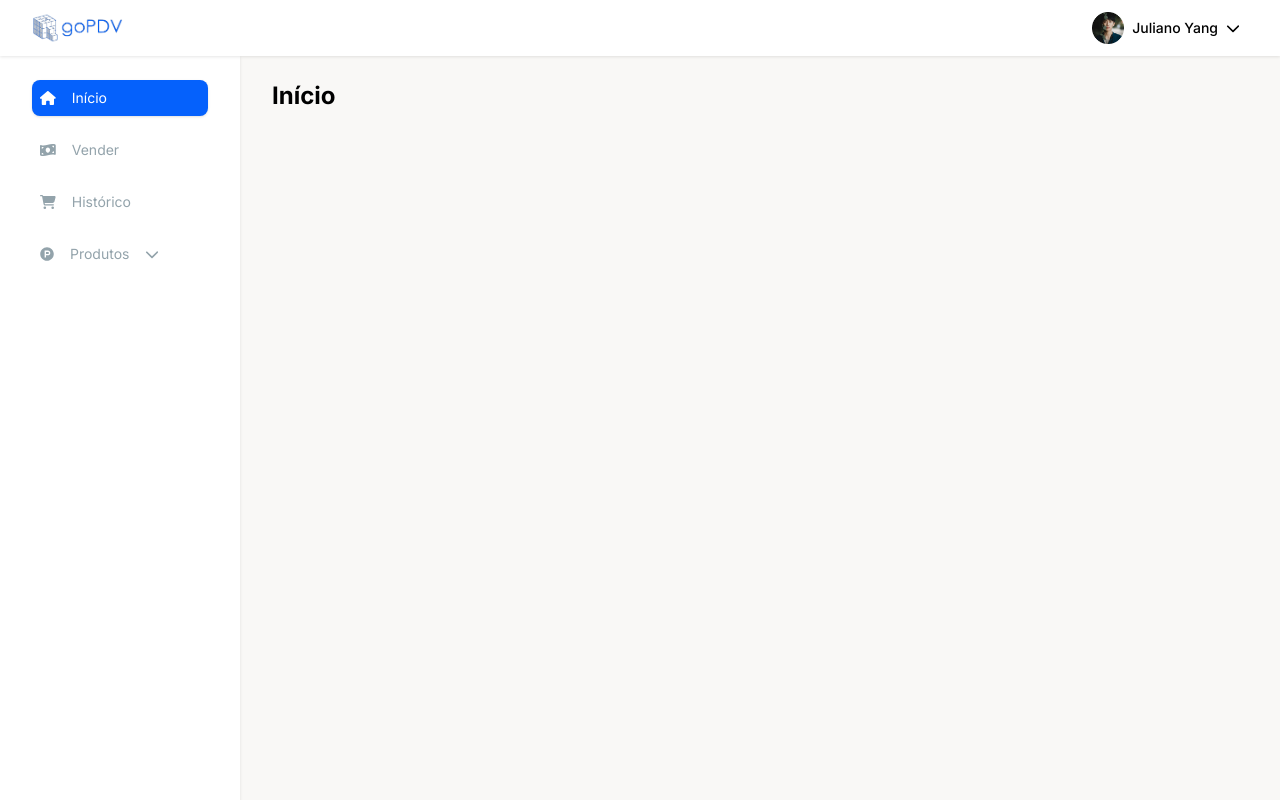
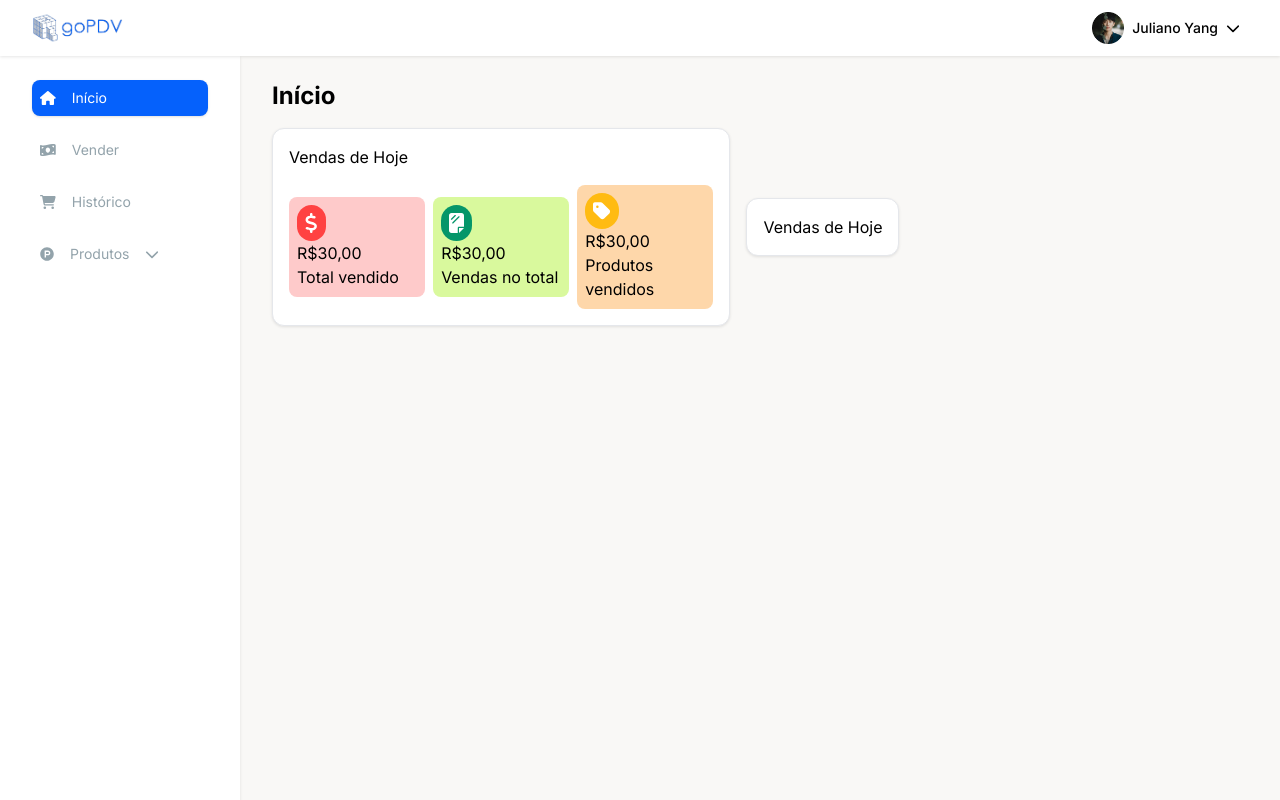
Before and after one commit to AlissonSilva07/frontend-sistema-pdv, an Angular app: page /inicio in a window 1280 px wide. Built offline with nearby package versions, Linux system fonts and the light colour scheme.

Commit message:
Criação de componentes da tela de início

```diff
--- a/src/app/app.module.ts
+++ b/src/app/app.module.ts
@@ -24,6 +24,8 @@ import { CadastrarProdutosComponent } from './pages/tela-produtos/cadastrar-prod
 import { BrowserAnimationsModule } from '@angular/platform-browser/animations';
 import { PopupExcluirComponent } from './shared/popup-excluir/popup-excluir.component';
 import { PopupIncluirComponent } from './shared/popup-incluir/popup-incluir.component';
+import { VendasHojeComponent } from './shared/vendas-hoje/vendas-hoje.component';
+import { VendasMaisVendidosComponent } from './shared/vendas-mais-vendidos/vendas-mais-vendidos.component';
 
 @NgModule({
   declarations: [
@@ -45,7 +47,9 @@ import { PopupIncluirComponent } from './shared/popup-incluir/popup-incluir.comp
     ListarProdutosComponent,
     CadastrarProdutosComponent,
     PopupExcluirComponent,
-    PopupIncluirComponent
+    PopupIncluirComponent,
+    VendasHojeComponent,
+    VendasMaisVendidosComponent
   ],
   imports: [
     BrowserModule,
--- a/src/app/pages/tela-inicio/tela-inicio.component.html
+++ b/src/app/pages/tela-inicio/tela-inicio.component.html
@@ -1,3 +1,7 @@
 <main class="w-full h-screen pt-20 pb-14 pl-[272px] pr-8 bg-cinza-100 flex flex-col gap-4 z-10">
     <p class="text-2xl text-cinza-600 font-bold">Início</p>
+    <div class="w-full flex items-center gap-4">
+        <app-vendas-hoje></app-vendas-hoje>
+        <app-vendas-mais-vendidos></app-vendas-mais-vendidos>
+    </div>
 </main>
--- /dev/null
+++ b/src/app/shared/vendas-hoje/vendas-hoje.component.html
@@ -0,0 +1,26 @@
+<div class="w-full h-full flex flex-col items-start p-4 gap-4 bg-white rounded-xl shadow-padrao border">
+    <p class="">Vendas de Hoje</p>
+    <div class="flex items-center gap-2">
+        <div class="w-full h-full bg-red-200 p-2 flex flex-col items-start rounded-lg">
+            <span class="bg-vermelho py-1 px-2 rounded-full">
+                <fa-icon [icon]="faDollarSign" class="text-xl text-branco"></fa-icon>
+            </span>
+            <p>R$30,00</p>
+            <p>Total vendido</p>
+        </div>
+        <div class="w-full h-full bg-lime-200 p-2 flex flex-col items-start rounded-lg">
+            <span class="bg-verde py-1 px-2 rounded-full">
+                <fa-icon [icon]="faSheetPlastic" class="text-xl text-branco"></fa-icon>
+            </span>
+            <p>R$30,00</p>
+            <p>Vendas no total</p>
+        </div>
+        <div class="w-full h-full bg-orange-200 p-2 flex flex-col items-start rounded-lg">
+            <span class="bg-amarelo py-1 px-2 rounded-full">
+                <fa-icon [icon]="faTag" class="text-xl text-branco"></fa-icon>
+            </span>
+            <p>R$30,00</p>
+            <p>Produtos vendidos</p>
+        </div>
+    </div>
+</div>
--- /dev/null
+++ b/src/app/shared/vendas-hoje/vendas-hoje.component.ts
@@ -0,0 +1,14 @@
+import { Component } from '@angular/core';
+
+import { faDollarSign, faSheetPlastic, faTag } from '@fortawesome/free-solid-svg-icons';
+
+@Component({
+  selector: 'app-vendas-hoje',
+  templateUrl: './vendas-hoje.component.html',
+  styleUrls: []
+})
+export class VendasHojeComponent {
+  faDollarSign = faDollarSign;
+  faSheetPlastic = faSheetPlastic;
+  faTag = faTag;
+}
--- /dev/null
+++ b/src/app/shared/vendas-mais-vendidos/vendas-mais-vendidos.component.html
@@ -0,0 +1,3 @@
+<div class="w-full h-full flex flex-col items-start p-4 gap-4 bg-white rounded-xl shadow-padrao border">
+    <p>Vendas de Hoje</p>
+</div>
```
Also changed, not shown: src/app/shared/vendas-mais-vendidos/vendas-mais-vendidos.component.ts (added, +10 -0 lines), 2 other files (tests, documents, lock files or other folders).
